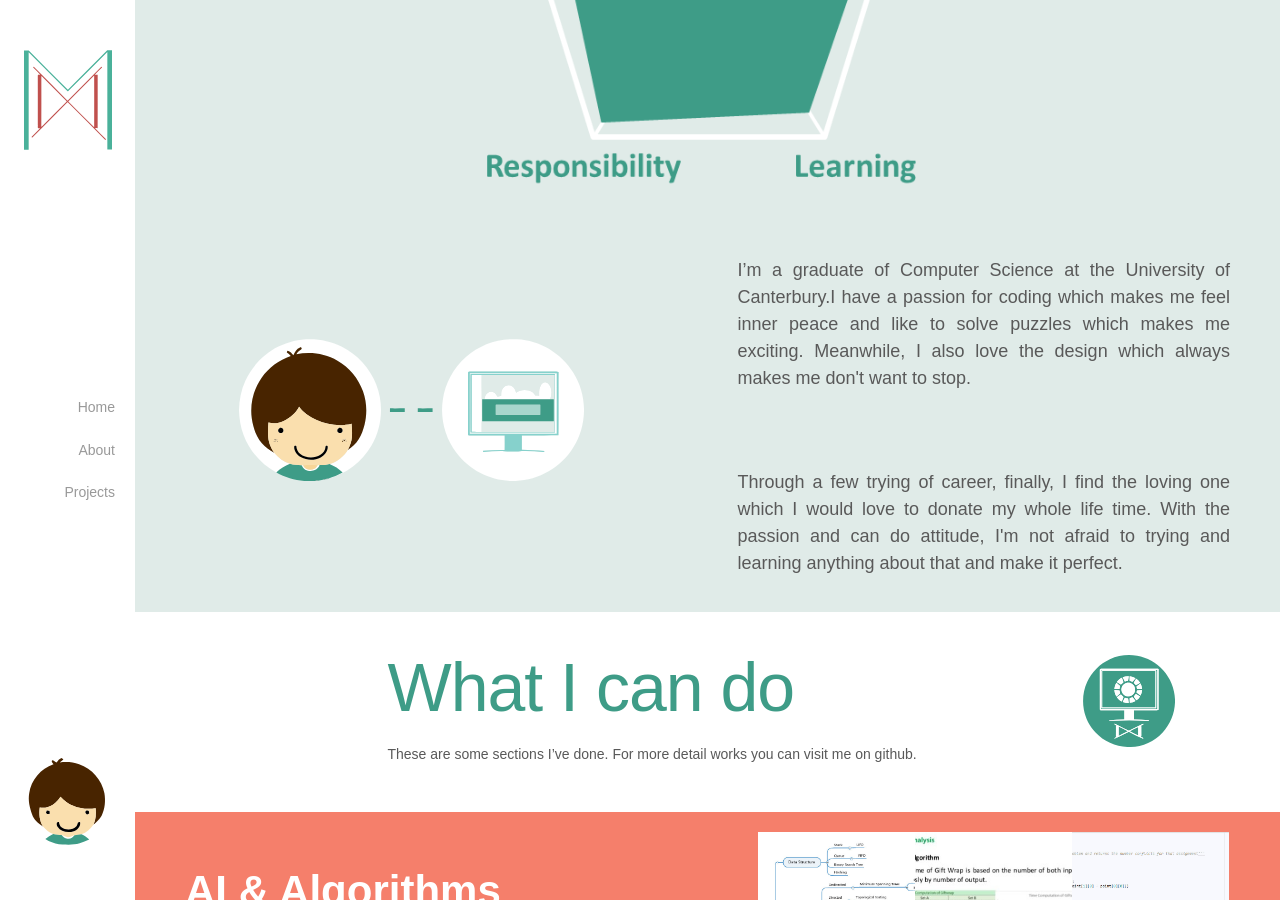
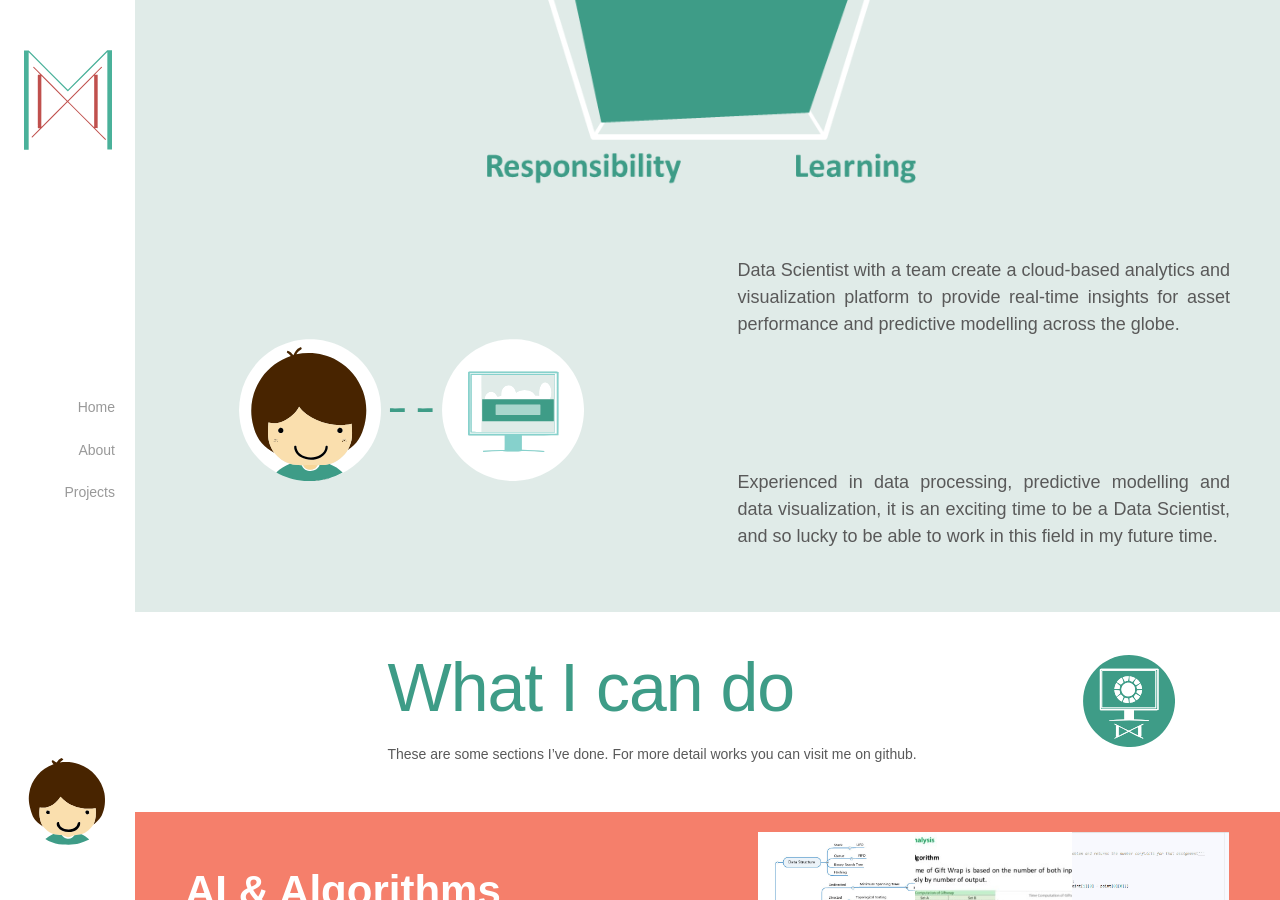
Before and after one commit to santochaoya/santochaoya.github.io, a Jekyll site: the page built from index.html, in a window 1280 px wide and 900 px high, scrolled down 1198 px. Built offline with Jekyll 4.4.1, drawn with Linux system fonts in a browser that asks for light colours; nearby versions of some CDN libraries; some web fonts are replaced; Markdown is read by kramdown in place of the engine named in the settings.

Commit message:
Update section-about.html

```diff
--- a/_includes/section-about.html
+++ b/_includes/section-about.html
@@ -1 +1,18 @@
-<section id="about" class="about"><div class="section-1"><div class="vector"></div></div><div class="section-2"><div class="flex-row flex--space-around"><div class="col-50"><div class="index"></div></div><div class="col-50"><p>I’m a graduate of Computer Science at the University of Canterbury.I have a passion for coding which makes me feel inner peace and like to solve puzzles which makes me exciting. Meanwhile, I also love the design which always makes me don't want to stop.</p><p>Through a few trying of career, finally, I find the loving one which I would love to donate my whole life time. With the passion and can do attitude, I'm not afraid to trying and learning anything about that and make it perfect.</p></div></div></div></section>
+<section id="about" class="about">
+    <div class="section-1">
+        <div class="vector"></div>
+    </div>
+    <div class="section-2">
+        <div class="flex-row flex--space-around">
+            <div class="col-50">
+                <div class="index"></div>
+            </div>
+            <div class="col-50">
+                <p>Data Scientist with a team create a cloud-based analytics and visualization platform to provide real-time
+                    insights for asset performance and predictive modelling across the globe.</p>
+                <p>Experienced in data processing, predictive modelling and data visualization, it is an exciting time to be a Data Scientist,
+                    and so lucky to be able to work in this field in my future time.</p>
+            </div>
+        </div>
+    </div>
+</section>
```
